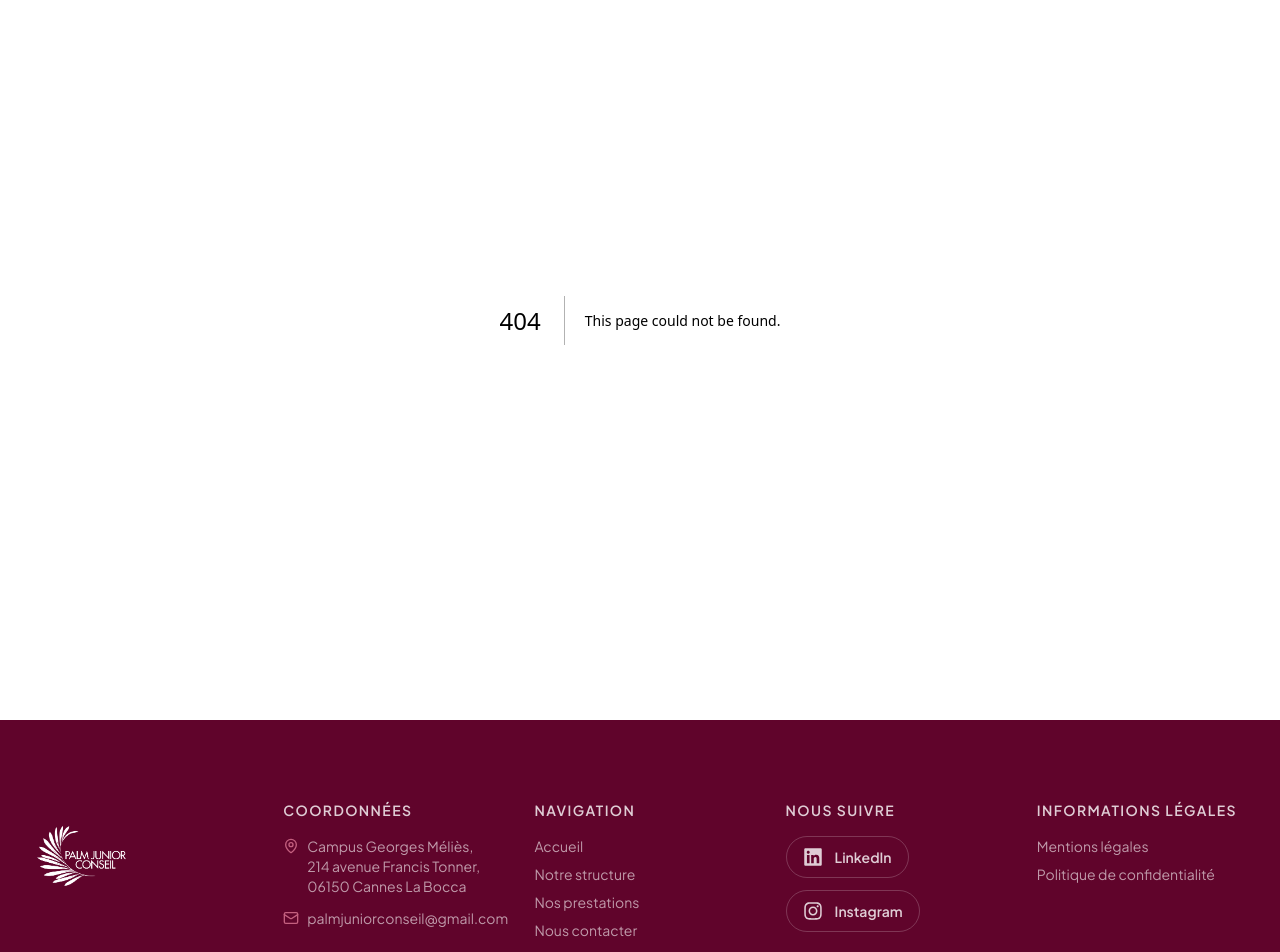
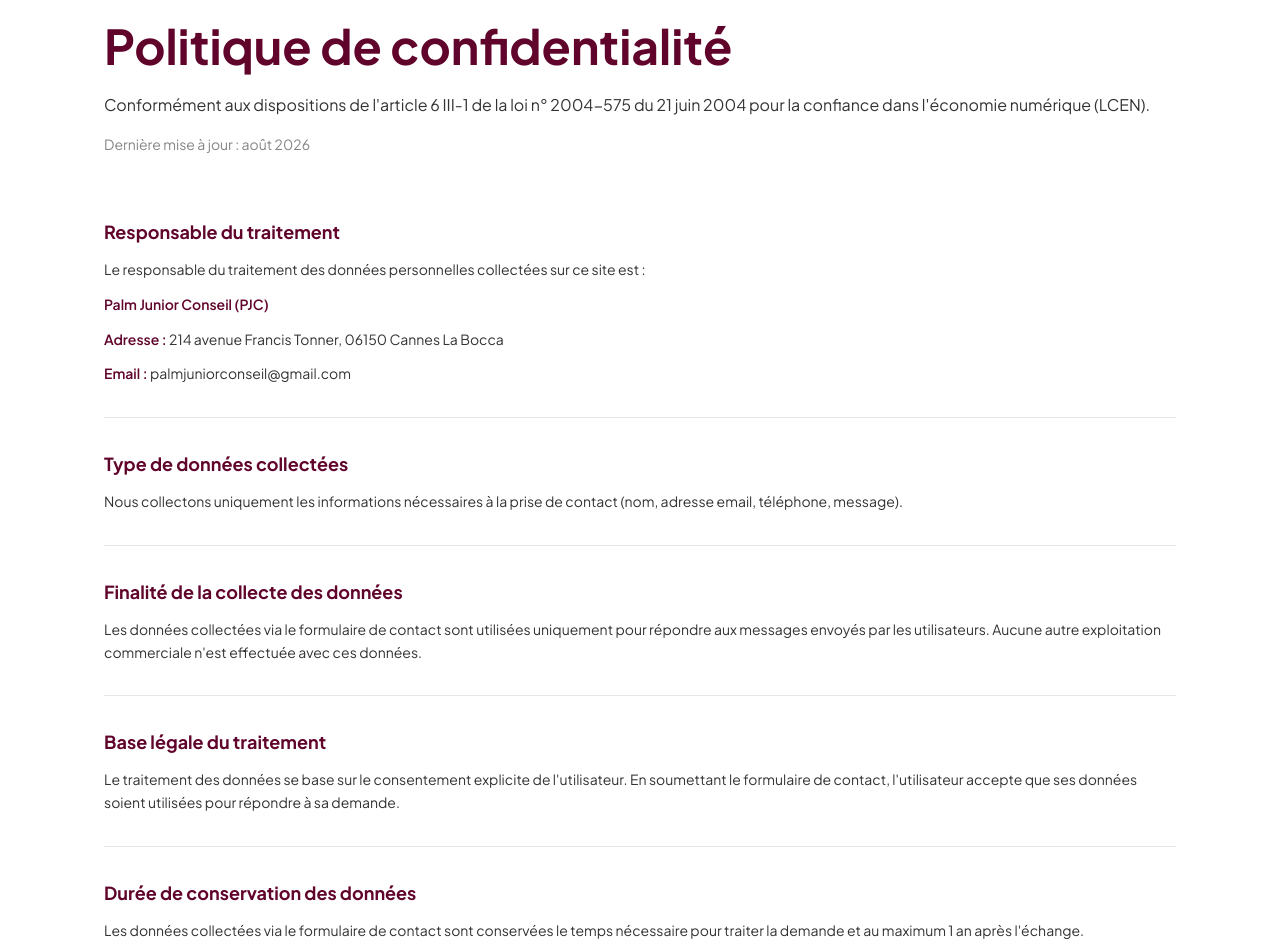
Before and after one commit to Stitchal/pjc-website, a Next.js app: page /politique-de-confidentialite in a window 1280 px wide. Before the commit this address had no page. Shown: the part 160-1112 px from the top of the page. Built offline with nearby package versions, Linux system fonts and the light colour scheme.

Commit message:
fixed politique de confidentialite

```diff
--- /dev/null
+++ b/app/politique-de-confidentialite/page.tsx
@@ -0,0 +1,101 @@
+import type { Metadata } from "next";
+
+export const metadata: Metadata = {
+  title: "Politique de confidentialité",
+};
+
+const sections = [
+  {
+    title: "Responsable du traitement",
+    content: [
+      "Le responsable du traitement des données personnelles collectées sur ce site est :",
+      "**Palm Junior Conseil (PJC)**",
+      "**Adresse :** 214 avenue Francis Tonner, 06150 Cannes La Bocca",
+      "**Email :** palmjuniorconseil@gmail.com",
+    ],
+  },
+  {
+    title: "Type de données collectées",
+    content: [
+      "Nous collectons uniquement les informations nécessaires à la prise de contact (nom, adresse email, téléphone, message).",
+    ],
+  },
+  {
+    title: "Finalité de la collecte des données",
+    content: [
+      "Les données collectées via le formulaire de contact sont utilisées uniquement pour répondre aux messages envoyés par les utilisateurs. Aucune autre exploitation commerciale n'est effectuée avec ces données.",
+    ],
+  },
+  {
+    title: "Base légale du traitement",
+    content: [
+      "Le traitement des données se base sur le consentement explicite de l'utilisateur. En soumettant le formulaire de contact, l'utilisateur accepte que ses données soient utilisées pour répondre à sa demande.",
+    ],
+  },
+  {
+    title: "Durée de conservation des données",
+    content: [
+      "Les données collectées via le formulaire de contact sont conservées le temps nécessaire pour traiter la demande et au maximum 1 an après l'échange.",
+    ],
+  },
+  {
+    title: "Droits des utilisateurs",
+    content: [
+      "Conformément au RGPD, les utilisateurs disposent d'un droit d'accès, de rectification, d'effacement et de limitation du traitement de leurs données. Pour exercer ces droits, ils peuvent envoyer un email à palmjuniorconseil@gmail.com.",
+    ],
+  },
+  {
+    title: "Destinataires des données",
+    content: [
+      "Les données collectées sont accessibles uniquement aux membres de Palm Junior Conseil responsables de répondre aux demandes via le formulaire de contact. Aucune donnée n'est partagée avec des tiers sans l'accord préalable des utilisateurs.",
+    ],
+  },
+];
+
+function renderContent(text: string) {
+  const parts = text.split(/\*\*(.*?)\*\*/g);
+  return parts.map((part, i) =>
+    i % 2 === 1 ? (
+      <strong key={i} className="font-semibold text-brand-dark">
+        {part}
+      </strong>
+    ) : (
+      part
+    )
+  );
+}
+
+export default function PolitiqueConfidentialitePage() {
+  return (
+    <div className="section-wrapper py-16 lg:py-24">
+      <div className="mb-12 lg:mb-16">
+        <h1 className="text-3xl md:text-4xl lg:text-5xl font-bold text-brand-dark leading-tight mb-4">
+          Politique de confidentialité
+        </h1>
+        <p className="text-gray-dark leading-relaxed">
+          Conformément aux dispositions de l'article 6 III-1 de la loi n° 2004-575 du 21 juin 2004 pour la confiance dans l'économie numérique (LCEN).
+        </p>
+        <p className="text-sm text-gray-dark/60 mt-4">
+          Dernière mise à jour : août 2026
+        </p>
+      </div>
+
+      <div className="divide-y divide-gray-200">
+        {sections.map((section) => (
+          <div key={section.title} className="py-8 first:pt-0">
+            <h2 className="text-lg font-bold text-brand-dark mb-3">
+              {section.title}
+            </h2>
+            <div className="space-y-3">
+              {section.content.map((paragraph, i) => (
+                <p key={i} className="text-sm text-gray-dark leading-relaxed">
+                  {renderContent(paragraph)}
+                </p>
+              ))}
+            </div>
+          </div>
+        ))}
+      </div>
+    </div>
+  );
+}
```
